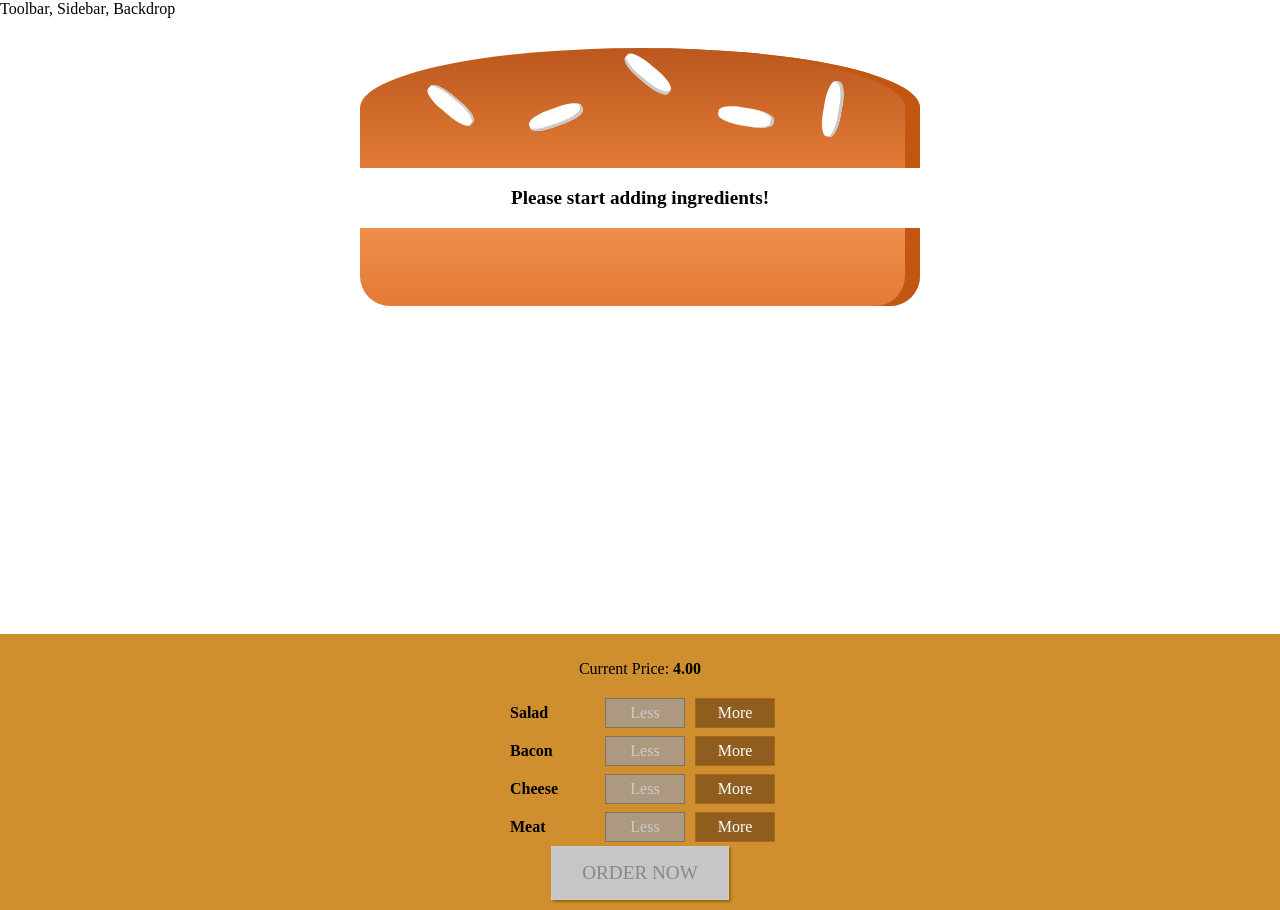
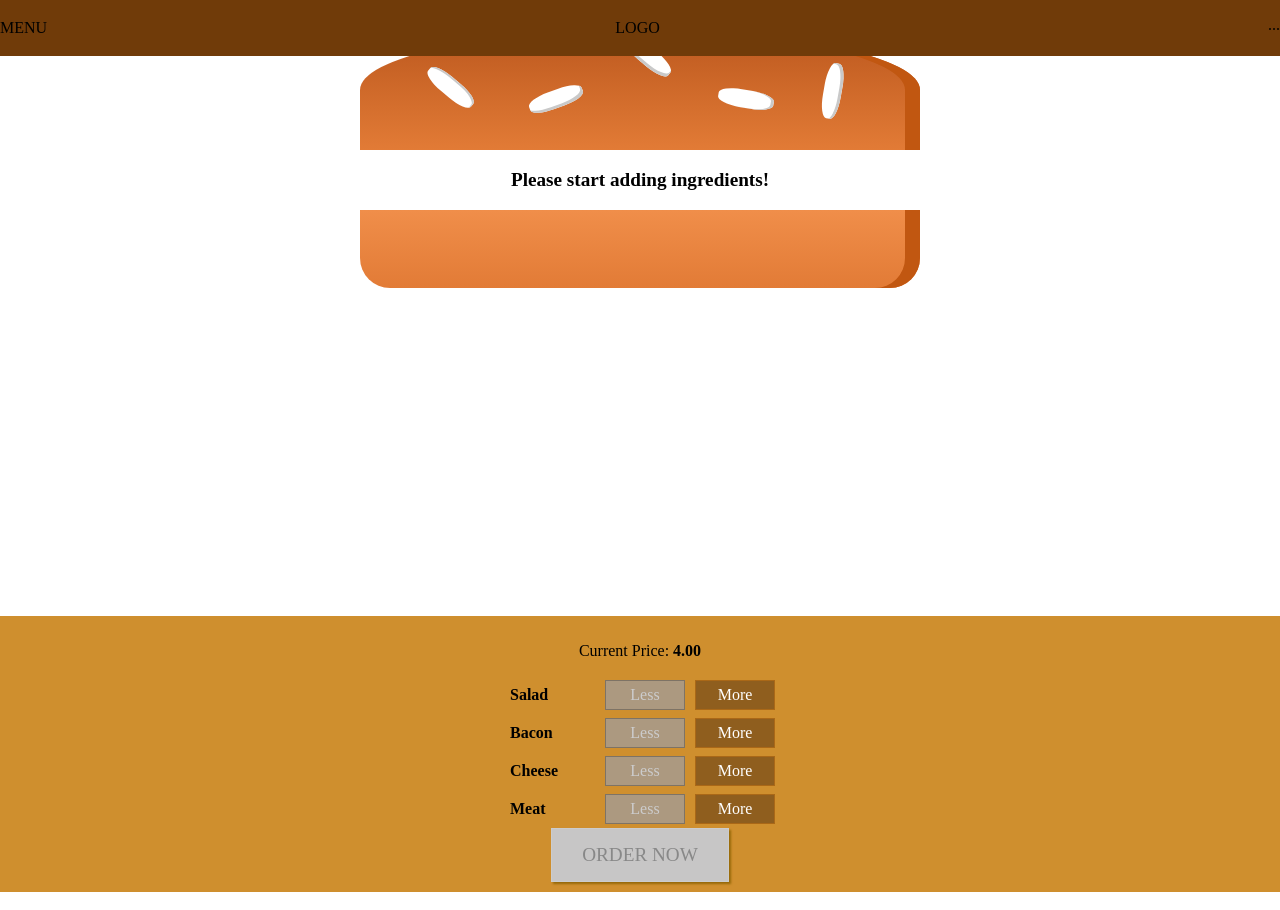
Before and after one commit to fisnikcanaj1/burger-app, a React app: page / in a window 1280 px wide. Built offline with nearby package versions, Linux system fonts and the light colour scheme.

Commit message:
Navigator bar added

```diff
--- a/src/components/Layout/Layout.js
+++ b/src/components/Layout/Layout.js
@@ -1,9 +1,11 @@
 import React from 'react';
 import Aux from '../../hoc/ReactAux';
 import classes from './Layout.css'
+import Toolbar from '../Navigation/Toolbar/Toolbar';
+
 const layout = (props) => (
     <Aux>
-        <div>Toolbar, Sidebar, Backdrop</div>
+        <Toolbar />
         <main className={classes.Content} >
             {props.children}
         </main>
--- /dev/null
+++ b/src/components/Navigation/Toolbar/Toolbar.css
@@ -0,0 +1,21 @@
+.Toolbar {
+    height: 56px;
+    width: 100%;
+    position: fixed;
+    top: 0;
+    left: 0;
+    background-color: #703B09;
+    display: flex;
+    justify-content: space-between;
+    align-items: center;
+    box-sizing: border-box;
+    z-index: 90;
+}
+
+.Toolbar nav {
+    height: 100%;
+}
+
+@media (min-width: 600px) {
+
+}
--- /dev/null
+++ b/src/components/Navigation/Toolbar/Toolbar.js
@@ -0,0 +1,15 @@
+import React from 'react';
+import classes from './Toolbar.css';
+
+const toolbar = (props) =>
+     <header className={classes.Toolbar}>
+        <div>MENU</div>
+        <div>LOGO</div>
+        <nav>
+            <ul>
+                ...
+            </ul>
+        </nav>
+    </header>
+
+export default toolbar;
```
